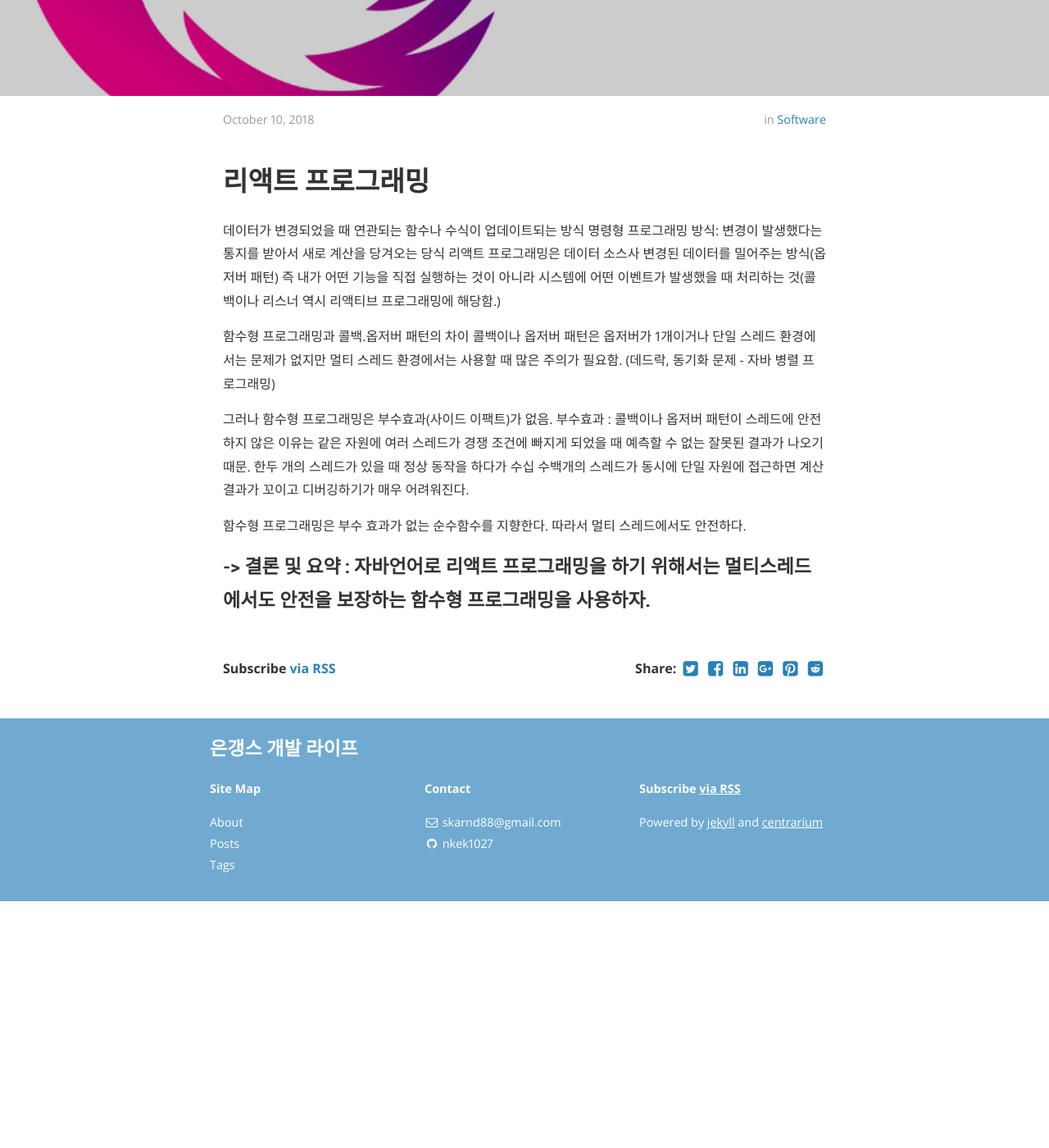
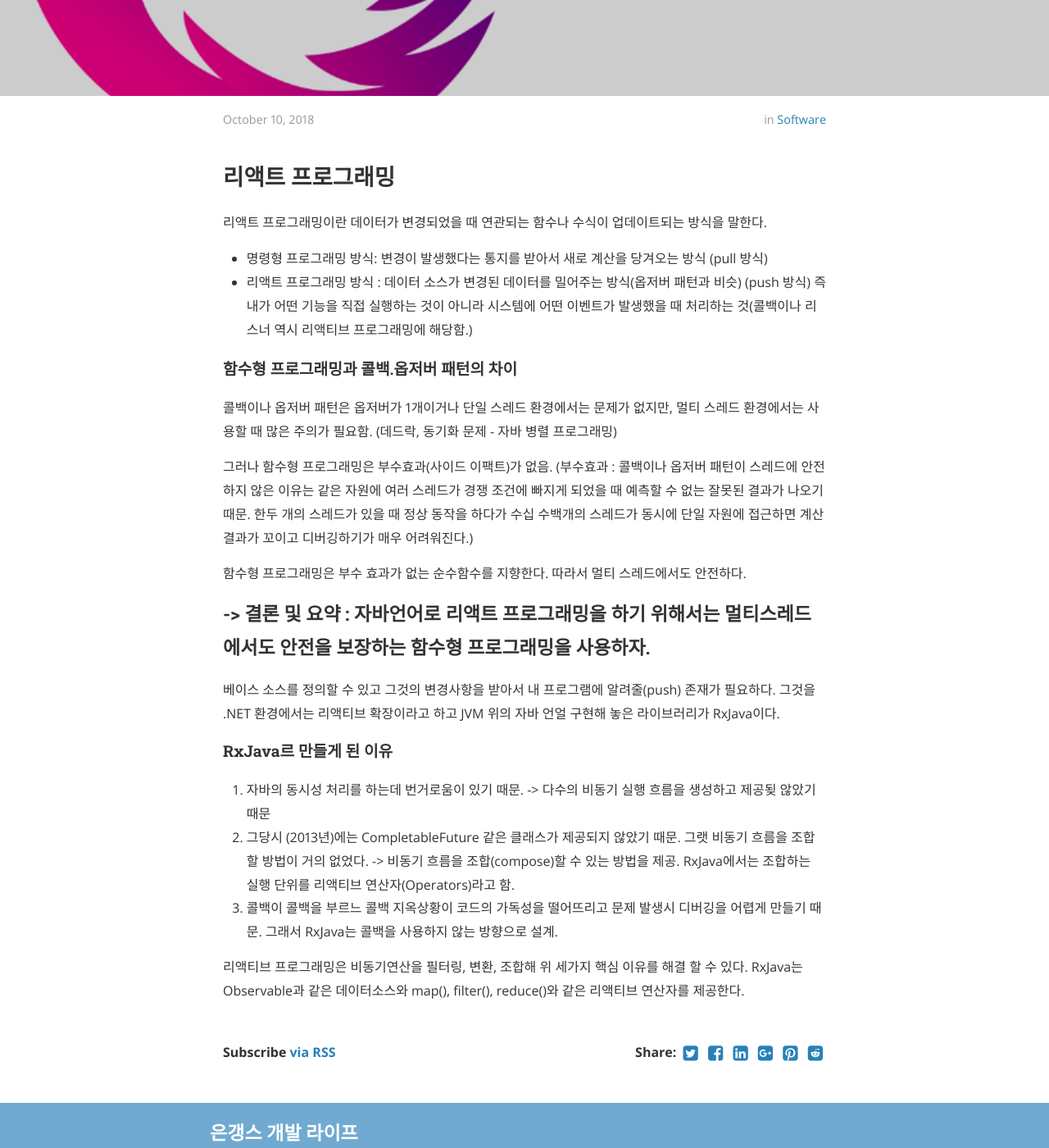
Before and after one commit to nkek1027/jekyll_centrarium_now, a Jekyll site: the page built from _posts/2018-10-10-rxjava.md, in a window 1280 px wide and 1400 px high, scrolled down 386 px. Shown: the whole window at 82% size. Built offline with Jekyll 4.4.1, drawn with Linux system fonts in a browser that asks for light colours; nearby versions of some CDN libraries; before the commit the page ends 1485 px from its top, so only the background shows below that.

Commit message:
Update 2018-10-10-rxjava.md

```diff
--- a/_posts/2018-10-10-rxjava.md
+++ b/_posts/2018-10-10-rxjava.md
@@ -8,18 +8,26 @@ tag: RX Java
 cover:  "/assets/rxjava_image.png"
 ---
 
-# 리액트 프로그래밍
-데이터가 변경되었을 때 연관되는 함수나 수식이 업데이트되는 방식
-명령형 프로그래밍 방식: 변경이 발생했다는 통지를 받아서 새로 계산을 당겨오는 당식
-리액트 프로그래밍은 데이터 소스사 변경된 데이터를 밀어주는 방식(옵저버 패턴)
+## 리액트 프로그래밍
+리액트 프로그래밍이란 데이터가 변경되었을 때 연관되는 함수나 수식이 업데이트되는 방식을 말한다.
+ - 명령형 프로그래밍 방식: 변경이 발생했다는 통지를 받아서 새로 계산을 당겨오는 방식 (pull 방식)
+ - 리액트 프로그래밍 방식 : 데이터 소스가 변경된 데이터를 밀어주는 방식(옵저버 패턴과 비슷) (push 방식)
 즉 내가 어떤 기능을 직접 실행하는 것이 아니라 시스템에 어떤 이벤트가 발생했을 때 처리하는 것(콜백이나 리스너 역시 리액티브 프로그래밍에 해당함.)
 
-함수형 프로그래밍과 콜백.옵저버 패턴의 차이
-콜백이나 옵저버 패턴은 옵저버가 1개이거나 단일 스레드 환경에서는 문제가 없지만 멀티 스레드 환경에서는 사용할 때 많은 주의가 필요함. (데드락, 동기화 문제 - 자바 병렬 프로그래밍)
+#### 함수형 프로그래밍과 콜백.옵저버 패턴의 차이
+콜백이나 옵저버 패턴은 옵저버가 1개이거나 단일 스레드 환경에서는 문제가 없지만, 멀티 스레드 환경에서는 사용할 때 많은 주의가 필요함. (데드락, 동기화 문제 - 자바 병렬 프로그래밍)
 
-그러나 함수형 프로그래밍은 부수효과(사이드 이팩트)가 없음. 부수효과 : 콜백이나 옵저버 패턴이 스레드에 안전하지 않은 이유는 같은 자원에 여러 스레드가 경쟁 조건에 빠지게 되었을 때 예측할 수 없는 잘못된 결과가 나오기 때문.
-한두 개의 스레드가 있을 때 정상 동작을 하다가 수십 수백개의 스레드가 동시에 단일 자원에 접근하면 계산 결과가 꼬이고 디버깅하기가 매우 어려워진다.
+그러나 함수형 프로그래밍은 부수효과(사이드 이팩트)가 없음. (부수효과 : 콜백이나 옵저버 패턴이 스레드에 안전하지 않은 이유는 같은 자원에 여러 스레드가 경쟁 조건에 빠지게 되었을 때 예측할 수 없는 잘못된 결과가 나오기 때문. 한두 개의 스레드가 있을 때 정상 동작을 하다가 수십 수백개의 스레드가 동시에 단일 자원에 접근하면 계산 결과가 꼬이고 디버깅하기가 매우 어려워진다.)
 
 함수형 프로그래밍은 부수 효과가 없는 순수함수를 지향한다. 따라서 멀티 스레드에서도 안전하다.
 
 ### -> 결론 및 요약 : 자바언어로 리액트 프로그래밍을 하기 위해서는 멀티스레드에서도 안전을 보장하는 함수형 프로그래밍을 사용하자.
+
+베이스 소스를 정의할 수 있고 그것의 변경사항을 받아서 내 프로그램에 알려줄(push) 존재가 필요하다. 그것을 .NET 환경에서는 리액티브 확장이라고 하고 JVM 위의 자바 언얼 구현해 놓은 라이브러리가 RxJava이다.
+
+#### RxJava르 만들게 된 이유
+1. 자바의 동시성 처리를 하는데 번거로움이 있기 때문. -> 다수의 비동기 실행 흐름을 생성하고 제공됮 않았기 때문
+2. 그당시 (2013년)에는 CompletableFuture 같은 클래스가 제공되지 않았기 때문. 그랫 비동기 흐름을 조합할 방법이 거의 없었다. -> 비동기 흐름을 조합(compose)할 수 있는 방법을 제공. RxJava에서는 조합하는 실행 단위를 리액티브 연산자(Operators)라고 함.
+3. 콜백이 콜백을 부르느 콜백 지옥상황이 코드의 가독성을 떨어뜨리고 문제 발생시 디버깅을 어렵게 만들기 때문. 그래서 RxJava는 콜백을 사용하지 않는 방향으로 설계.
+
+리액티브 프로그래밍은 비동기연산을 필터링, 변환, 조합해 위 세가지 핵심 이유를 해결 할 수 있다. RxJava는 Observable과 같은 데이터소스와 map(), filter(), reduce()와 같은 리액티브 연산자를 제공한다.
```
